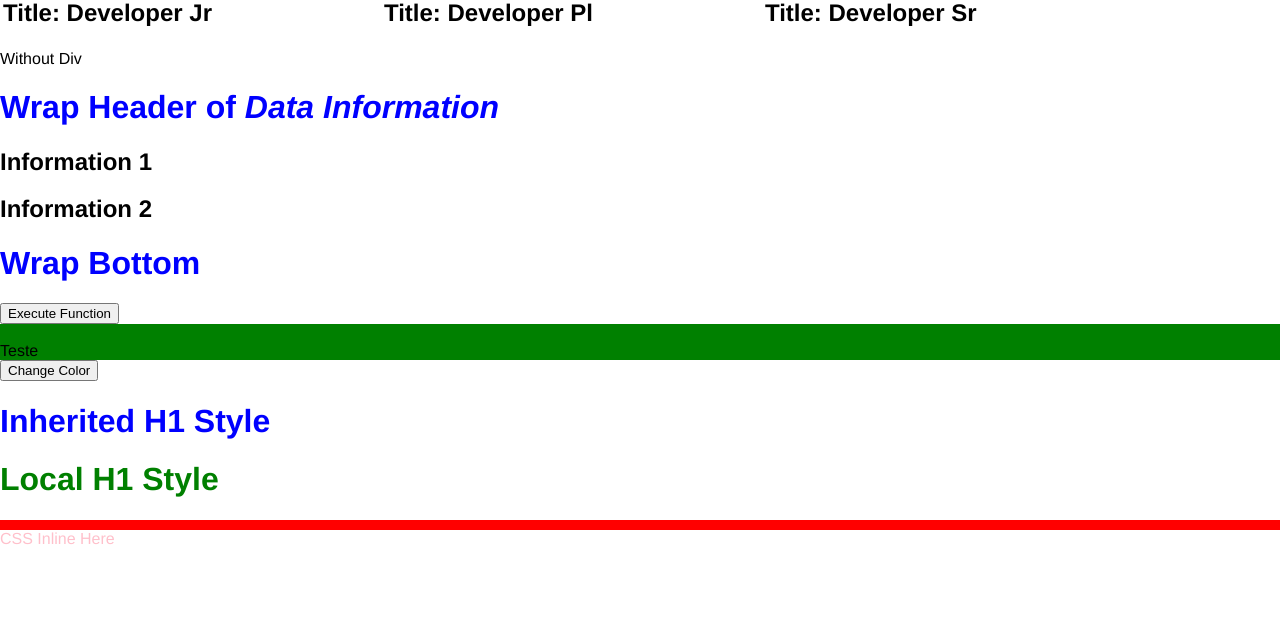
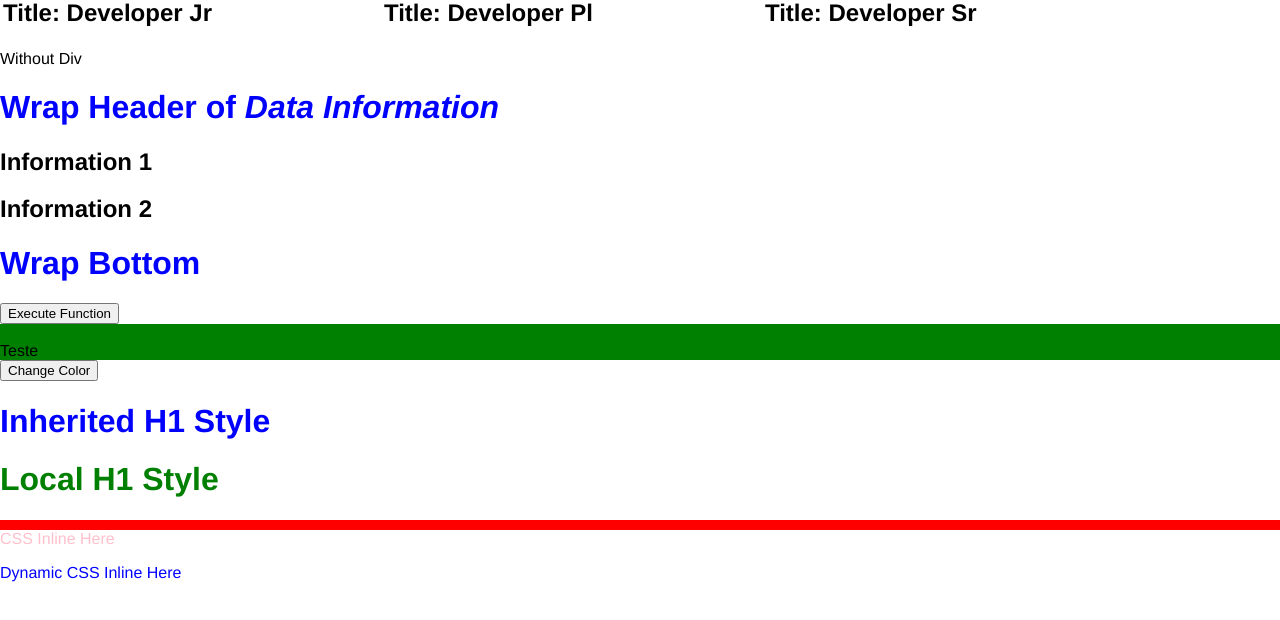
Before and after one commit to rafaelsslemes/basics_react, a React (Create React App) app: page / in a window 1280 px wide. Shown: the part 1967-2587 px from the top of the page. Built offline with nearby package versions, Linux system fonts and the light colour scheme.

Commit message:
Dynamic Inline CSS

```diff
--- a/src/components/CSSInComponent.js
+++ b/src/components/CSSInComponent.js
@@ -2,11 +2,19 @@ import React from 'react'
 import "./CSSInComponent.css";
 
 const CSSInComponent = () => {
+
+const n = 12;
+
   return (
     <div>
         <h1> Inherited H1 Style</h1>
         <h1 className='comp-header'> Local H1 Style</h1>
-        <p style={{color:'pink', padding: '25px,', borderTop:'10px solid red',}}>CSS Inline Here</p>
+        <p style={{color:'pink', padding: '25px,', borderTop:'10px solid red',}}>
+            CSS Inline Here
+        </p>
+        <p style={n < 10 ? ({color:'purple'}) : ({color:'blue'})}>
+        Dynamic CSS Inline Here
+        </p>
     </div>
   )
 
```
